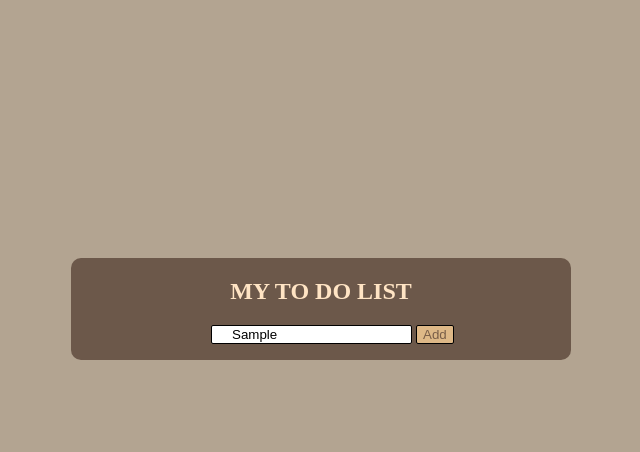
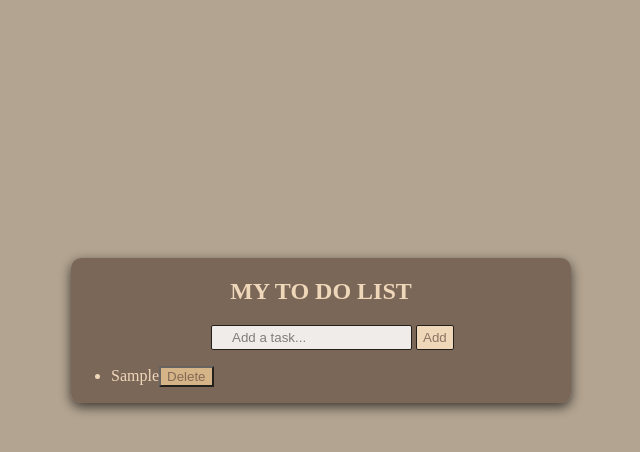
Before and after one commit to aflashareen/to-do-dashboard, a plain HTML site: page index.html in a window 1280 px wide. Both pictures are taken after typing "Sample" into the empty fields and a click on the button "Add". Shown: the whole page, without its empty margins (319-959 px from the left). Drawn offline with Linux system fonts and the light colour scheme.

Commit message:
js added

```diff
--- a/script.js
+++ b/script.js
@@ -0,0 +1,52 @@
+const input=document.getElementById("input");
+const btn =document.getElementById("btn");
+const container = document.querySelector(".container")
+
+// input.addEventListener("click",()=>{
+//     document.body.classList.toggle("dark");
+//     document.body.classList.toggle("light");
+
+//     if(document.body.classList.contains("dark")){
+//         btn.innerText
+//     }
+// });
+// btn.addEventListener("click",()=>{
+//     document.body.classList.toggle("dark");
+//     document.body.classList.toggle("light");
+// })
+
+btn.addEventListener("click",()=>{
+    if(input.value === ""){
+        console.error("No task entered");
+        return;
+    }
+
+    const text = input.value;
+
+    const li = document.createElement("li");
+    li.textContent=text;
+    li.classList.add("task");
+
+    li.addEventListener("click",()=>{
+        li.classList.toggle("completed");
+
+        if(li.classList.contains("completed")){
+            li.firstChild.textContent= text;
+            container.appendChild(li);
+        }else{
+            li.firstChild.textContent=text;
+        }
+    })
+
+    const delBtn=document.createElement("button");
+    delBtn.textContent="Delete";
+    delBtn.classList.add("deleteBtn");
+
+    delBtn.addEventListener("click",()=>{
+        li.remove();
+    });
+    li.appendChild(delBtn)
+    container.appendChild(li);
+
+    input.value ="";
+})
--- a/style.css
+++ b/style.css
@@ -11,20 +11,25 @@ padding: 250px;
     background-color: rgba(83, 60, 49, 0.734);
     width: 500px;
     border-radius: 10px;
+     box-shadow: 0 4px 12px rgba(0, 0, 0, 0.834);
+     opacity: 80%;
 }
 #input{
     padding-left:20px;
     border: 1px solid black;
     border-radius: 2px;
+    height: 25px;
 }
 #btn{
-    background-color: burlywood;
+    background-color: bisque;
     color: rgba(83, 60, 49, 0.734);
     border: 1px solid black;
     border-radius: 2px;
+    height: 25px;
 }
 #btn:hover{
    background-color: rgba(83, 60, 49, 0.734);
+   color: bisque;
 }
 .initial h2{
   color: bisque;
@@ -36,3 +41,14 @@ padding: 250px;
 .search{
     margin-left: 140px;
 }
+.task{
+    color: bisque;
+}
+.deleteBtn{
+    background-color: burlywood;
+    color: rgba(83, 60, 49, 0.734);
+}
+.completed {
+    text-decoration: line-through;
+    opacity: 0.6;
+}
```
Also changed, not shown: 1 other file.
